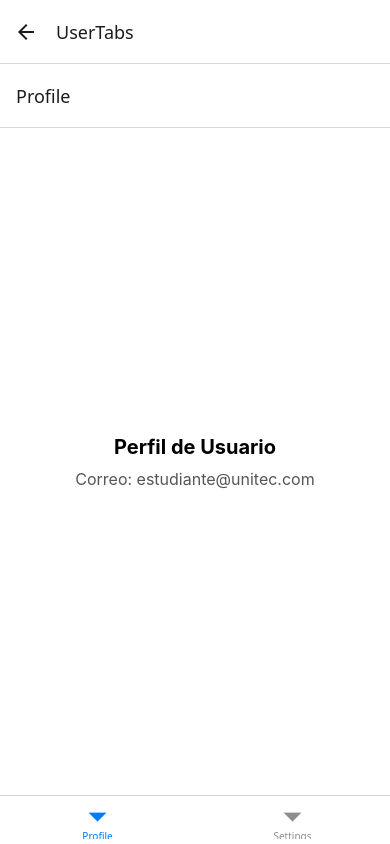
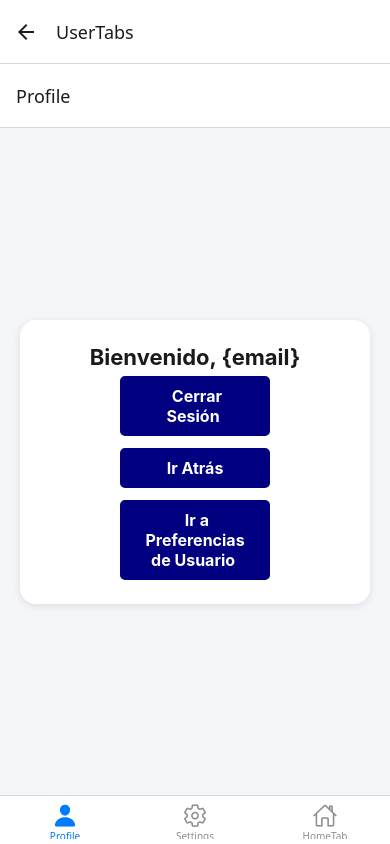
Before and after one commit to gersonpalma06-coder/programovil, a React Native app in the folder Tarea1/: screen /UserTabs in a window 390 px wide. Built offline with nearby package versions, Linux system fonts and the light colour scheme.

Commit message:
Navegacion / Componentes

```diff
--- a/Tarea1/App.tsx
+++ b/Tarea1/App.tsx
@@ -1,10 +1,11 @@
 import React from "react";
 import { NavigationContainer } from "@react-navigation/native";
 import StackNavigator from "./src/navigation/StackNavigator";
+import { navigationRef } from "./src/navigation/NavigationService";
 
 export default function App() {
   return (
-    <NavigationContainer>
+    <NavigationContainer ref={navigationRef}>
       <StackNavigator />
     </NavigationContainer>
   );
--- /dev/null
+++ b/Tarea1/src/navigation/NavigationService.tsx
@@ -0,0 +1,4 @@
+import { createNavigationContainerRef } from '@react-navigation/native';
+import { RootStackParamList } from './StackNavigator';
+
+export const navigationRef = createNavigationContainerRef<RootStackParamList>();
--- a/Tarea1/src/navigation/StackNavigator.tsx
+++ b/Tarea1/src/navigation/StackNavigator.tsx
@@ -22,7 +22,6 @@ export default function StackNavigator() {
         <Stack.Navigator initialRouteName="LoginScreen">
             <Stack.Screen name="LoginScreen" component={Login} />
             <Stack.Screen name="RegisterScreen" component={Register} />
-            <Stack.Screen name="HomeScreen" component={Home} />
             <Stack.Screen name="UserTabs" component={TabsNavigator}/>
         </Stack.Navigator>
     );
--- a/Tarea1/src/navigation/TabsNavigator.tsx
+++ b/Tarea1/src/navigation/TabsNavigator.tsx
@@ -2,23 +2,52 @@ import React from "react"
     import { createBottomTabNavigator } from "@react-navigation/bottom-tabs";
     import Profile from "../screens/features/Profile";
     import Settings from "../screens/features/Settings";
+    import Home from "../screens/Home";
+    import { Ionicons } from '@expo/vector-icons';
 
     //1. declarar el tipado de las pantallas con sus parametros
     export type TabsParamList ={
-    Profile: undefined,
+        Profile: { email?: string },
         Settings: undefined,
-    HomeTab: {email:string},
+        HomeTab: {email?: string},
     };
 
     //2. crear el tabs navigator encargado de manejar la navegacion por pestañas
     const Tab = createBottomTabNavigator<TabsParamList>();
 
-//3. utilizar el navegador por tabs
-export default function TabNavigator (){
-    return(
-        <Tab.Navigator>
-            <Tab.Screen name='Profile' component={Profile} />
+    // 3. utilizar el navegador por tabs (recibiendo route en los props)
+export default function TabNavigator({ route }: any) {
+    const userEmail = route?.params?.email;
+
+    return (
+            <Tab.Navigator
+                screenOptions={({ route }) => ({
+                    tabBarIcon: ({ focused, color, size }) => {
+                        let iconName: keyof typeof Ionicons.glyphMap = "help-outline";
+
+                        if (route.name === "Profile") {
+                            iconName = focused ? "person" : "person-outline";
+                        } else if (route.name === "Settings") {
+                            iconName = focused ? "settings" : "settings-outline";
+                        } else if (route.name === "HomeTab") {
+                            iconName = focused ? "home" : "home-outline";
+                        }
+
+                        return <Ionicons name={iconName} size={size} color={color} />;
+                    },
+                })}
+            >
+                <Tab.Screen
+                name='Profile'
+                component={Profile}
+                initialParams={{ email: userEmail }}
+            />
                 <Tab.Screen name='Settings' component={Settings}/>
+                <Tab.Screen
+                name='HomeTab'
+                component={Home}
+                initialParams={{ email: userEmail }}
+            />
             </Tab.Navigator>
         )
     }
--- a/Tarea1/src/screens/Home.tsx
+++ b/Tarea1/src/screens/Home.tsx
@@ -2,16 +2,38 @@ import React from "react";
 import { View, Text, StyleSheet } from "react-native";
 import { NativeStackScreenProps } from '@react-navigation/native-stack';
 import { RootStackParamList } from "../navigation/StackNavigator";
+import { CompositeScreenProps } from "@react-navigation/native";
+import { BottomTabScreenProps } from "@react-navigation/bottom-tabs";
+import { TabsParamList } from "../navigation/TabsNavigator";
+import { navigationRef } from "../navigation/NavigationService";
 
-type HomeProps =
-  NativeStackScreenProps<RootStackParamList, 'HomeScreen'>;
+type NestedProps = CompositeScreenProps<
+BottomTabScreenProps<TabsParamList, 'HomeTab'>,
+NativeStackScreenProps<RootStackParamList>
+  >;
 
-export default function Home({ route }: HomeProps) {
-  const { email } = route.params;
+export default function Home({ route, navigation }: NestedProps) {
+  const userEmail = route.params?.email ?? "Usuario";
+
+const handleLogout = () => {
+    if (navigationRef.isReady()) {
+      navigationRef.reset({
+        routes: [
+          // Es un arreglo para cual cada objeto representa una pantalla a la que se quiere navegar, en este caso solo queremos ir a la pantalla de login
+          {name: 'LoginScreen'}
+        ],
+        index: 0,
+      });
+    }
+  };
+
+const handleNavigate = () => {
+    navigation.navigate('LoginScreen');
+  }
 
  return (
     <View style={styles.container}>
-      <Text style={styles.text}>Bienvenido, {email}</Text>
+      <Text style={styles.text}>Bienvenido, {userEmail}</Text>
     </View>
   );
 }
--- a/Tarea1/src/screens/Login.tsx
+++ b/Tarea1/src/screens/Login.tsx
@@ -32,7 +32,7 @@ export default function Login({ navigation }: any) {
   }, [contador]);
 
   const handleLogin = () => {
-    navigation.navigate('HomeScreen', { email });
+    navigation.navigate('UserTabs', { email: email });
   };
 
   return (
--- a/Tarea1/src/screens/features/Profile.tsx
+++ b/Tarea1/src/screens/features/Profile.tsx
@@ -1,11 +1,46 @@
 import React from 'react';
 import { View, Text, StyleSheet } from 'react-native';
+import { BottomTabScreenProps } from '@react-navigation/bottom-tabs';
+import { TabsParamList } from '../../navigation/TabsNavigator';
+import CustomButton from '../../components/CustomButton';
 
-export default function Profile() {
+type ProfileProps = BottomTabScreenProps<TabsParamList, 'Profile'>;
+
+
+export default function Profile({ route,navigation }: ProfileProps) {
+
+  const email = route.params?.email ?? "{email}";
+
+  const handleEditProfile = () => {
+    navigation.navigate('Settings');
+  };
+
   return (
     <View style={styles.container}>
-      <Text style={styles.title}>Perfil de Usuario</Text>
-      <Text style={styles.text}>Correo: estudiante@unitec.com</Text>
+      <View style={styles.card}>
+        <Text style={styles.title}>Bienvenido, {email}</Text>
+
+        <View style={styles.buttonContainer}>
+          <CustomButton
+            title="Cerrar Sesión"
+            onPress={() => {
+              console.log('Cerrar sesión');
+            }}
+          />
+
+          <CustomButton
+            title="Ir Atrás"
+            onPress={() => {
+              console.log('Ir atrás');
+            }}
+          />
+
+          <CustomButton
+            title="Ir a Preferencias de Usuario"
+            onPress={handleEditProfile}
+          />
+        </View>
+      </View>
     </View>
   );
 }
@@ -15,15 +50,36 @@ const styles = StyleSheet.create({
     flex: 1,
     justifyContent: 'center',
     alignItems: 'center',
-    backgroundColor: '#fff',
+    backgroundColor: '#f4f6f9',
+    padding: 20,
+  },
+  card: {
+    width: '100%',
+    maxWidth: 360,
+    backgroundColor: '#ffffff',
+    borderRadius: 16,
+    padding: 24,
+    alignItems: 'center',
+    shadowColor: '#000',
+    shadowOffset: { width: 0, height: 2 },
+    shadowOpacity: 0.1,
+    shadowRadius: 8,
+    elevation: 4,
   },
   title: {
-    fontSize: 20,
+    fontSize: 22,
     fontWeight: 'bold',
-    marginBottom: 10,
+    color: '#1a1a1a',
+    marginBottom: 6,
   },
   text: {
-    fontSize: 16,
-    color: '#555',
-  }
+    fontSize: 15,
+    color: '#666666',
+    marginBottom: 24,
+  },
+  buttonContainer: {
+    width: '100%',
+    alignItems: 'center',
+    gap: 12,
+  },
 });
```
Lines whose indentation alone changed are shown as unchanged.
